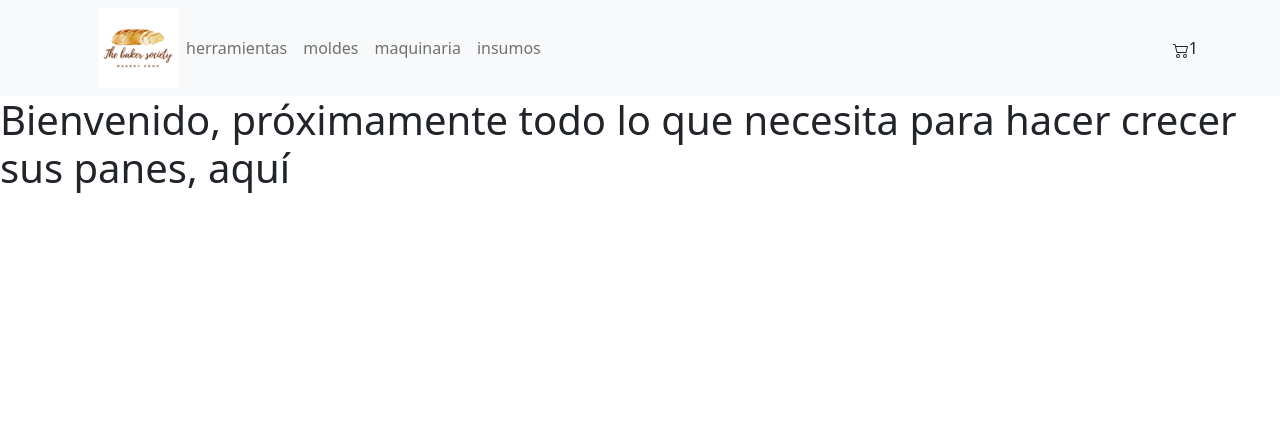
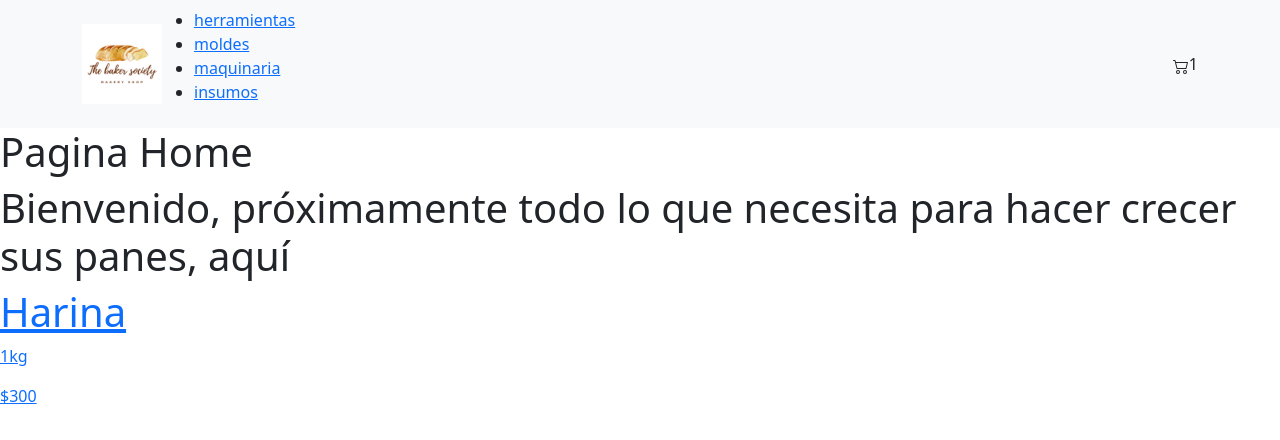
Before and after one commit to PedroPatito/Baker-eComerce, a React (Create React App) app: page / in a window 1280 px wide. Shown: the top 440 px of the page. Built offline with nearby package versions, Linux system fonts and the light colour scheme.

Commit message:
pre entrega 2 Patito

```diff
--- a/package.json
+++ b/package.json
@@ -11,6 +11,8 @@
     "react": "^18.2.0",
     "react-bootstrap": "^2.6.0",
     "react-dom": "^18.2.0",
+    "react-router-bootstrap": "^0.26.2",
+    "react-router-dom": "^6.4.4",
     "react-scripts": "5.0.1",
     "web-vitals": "^2.1.4"
   },
--- a/src/App.js
+++ b/src/App.js
@@ -1,15 +1,32 @@
 import React  from "react";
+import { BrowserRouter,Routes,Route } from "react-router-dom";
 import NavBar from "./components/NavBar";
-import ItemListContainer from "./components/ItemListContainer";
+// import ItemListContainer from "./components/ItemListContainer";
 import 'bootstrap/dist/css/bootstrap.min.css';
+import Home from "./pages/home";
+import Moldes from "./pages/moldes"
+import Herramientas from "./pages/herramientas"
+import Insumos from "./pages/insumos"
+import Maquinaria from "./pages/maquinaria"
+import ItemDetailContainer from "./components/ItemDetailContainer";
 
 
 function App() {
   return (
     <div className="App">
 
-      <NavBar/>
-      <ItemListContainer/>
+      {/* <ItemListContainer /> */}
+      <BrowserRouter>
+      <NavBar />
+        <Routes>
+          <Route exact path="/" element={<Home/>}/>
+          <Route  path="herramientas" element={<Herramientas/>}/>
+          <Route  path="insumos" element={<Insumos/>}/>
+          <Route  path="maquinaria" element={<Maquinaria/>}/>
+          <Route  path="moldes" element={<Moldes/>}/>
+          <Route path="ItemDetailContainer" element={<ItemDetailContainer/>}/>
+        </Routes>
+      </BrowserRouter>
     </div>
   );
 }
--- /dev/null
+++ b/src/components/ItemDetailContainer.jsx
@@ -0,0 +1,9 @@
+import React from 'react'
+
+export default function ItemDetailContainer() {
+  return (
+    <div>
+      <h1>Detalle del producto</h1>
+    </div>
+  )
+}
--- a/src/components/ItemListContainer.jsx
+++ b/src/components/ItemListContainer.jsx
@@ -1,9 +1,11 @@
 import React from 'react'
-
+import Harina from './item'
+import { Link } from 'react-router-dom'
 export default function ItemListContainer() {
   return (
     <div>
       <h1>Bienvenido, próximamente todo lo que necesita para hacer crecer sus panes, aquí</h1>
+      <Link to={"ItemDetailContainer"}><Harina/></Link>
     </div>
   )
 }
--- a/src/components/NavBar.jsx
+++ b/src/components/NavBar.jsx
@@ -5,6 +5,8 @@ import CartWidget from "./CartWidget"
 import React from 'react'
 import brand from "../img/brand.png"
 import "../NavBarStyle.css"
+import { Link } from 'react-router-dom';
+import { BrowserRouter} from "react-router-dom";
 
 export default function navBar() {
   return (
@@ -12,18 +14,28 @@ export default function navBar() {
 
       <Navbar bg="light" variant="light">
         <Container>
-          <Navbar.Brand href="#home"></Navbar.Brand>
-         <img src={brand} alt="" />
+          <Link to="/"><img src={brand} alt="" /></Link>
           <Nav className="me-auto">
-            <Nav.Link href="#home">herramientas</Nav.Link>
-            <Nav.Link href="#features">moldes</Nav.Link>
-            <Nav.Link href="#features">maquinaria</Nav.Link>
-            <Nav.Link href="#pricing">insumos</Nav.Link>
+          <ul>
+            <li>
+            <Link  to={"/herramientas"}>herramientas</Link>
+          </li>
+          <li>
+            <Link to={"/moldes"}>moldes</Link>
+          </li>
+          <li>
+            <Link to={"/maquinaria"}>maquinaria</Link>
+          </li>
+          <li>
+            <Link to={"/insumos"}>insumos</Link>
+          </li>
+          </ul>
+
           </Nav>
           <CartWidget />
-        </Container>
+         </Container>
 
-      </Navbar>
+       </Navbar>
 
     </div>
   )
--- /dev/null
+++ b/src/components/item.jsx
@@ -0,0 +1,11 @@
+import React from 'react'
+
+export default function Harina() {
+  return (
+    <div>
+      <h1>Harina</h1>
+      <p>1kg</p>
+      <p>$300</p>
+    </div>
+  )
+}
--- a/src/index.js
+++ b/src/index.js
@@ -3,10 +3,10 @@ import ReactDOM from 'react-dom/client';
 import './index.css';
 import App from './App';
 
-
 const root = ReactDOM.createRoot(document.getElementById('root'));
 root.render(
-  <React.StrictMode>
+
+
     <App />
-  </React.StrictMode>
+
 );
--- /dev/null
+++ b/src/pages/herramientas.jsx
@@ -0,0 +1,8 @@
+function Herramientas (){
+    return(
+        <h1>Pagina Herramientas</h1>
+    )
+
+}
+
+export default Herramientas
--- /dev/null
+++ b/src/pages/home.jsx
@@ -0,0 +1,12 @@
+import ItemListContainer from "../components/ItemListContainer"
+function Home (){
+    return(
+        <>
+            <h1>Pagina Home</h1>
+            <ItemListContainer/>
+        </>
+    )
+
+}
+
+export default Home
--- /dev/null
+++ b/src/pages/insumos.jsx
@@ -0,0 +1,8 @@
+function Insumos (){
+    return(
+        <h1>Pagina insumos</h1>
+    )
+
+}
+
+export default Insumos
--- /dev/null
+++ b/src/pages/maquinaria.jsx
@@ -0,0 +1,8 @@
+function Maquinaria (){
+    return(
+        <h1>Pagina maquinaria</h1>
+    )
+
+}
+
+export default Maquinaria
--- /dev/null
+++ b/src/pages/moldes.jsx
@@ -0,0 +1,8 @@
+function Moldes (){
+    return(
+        <h1>Pagina moldes</h1>
+    )
+
+}
+
+export default Moldes
```
Also changed, not shown: 1 other file (tests, documents, lock files or other folders).
